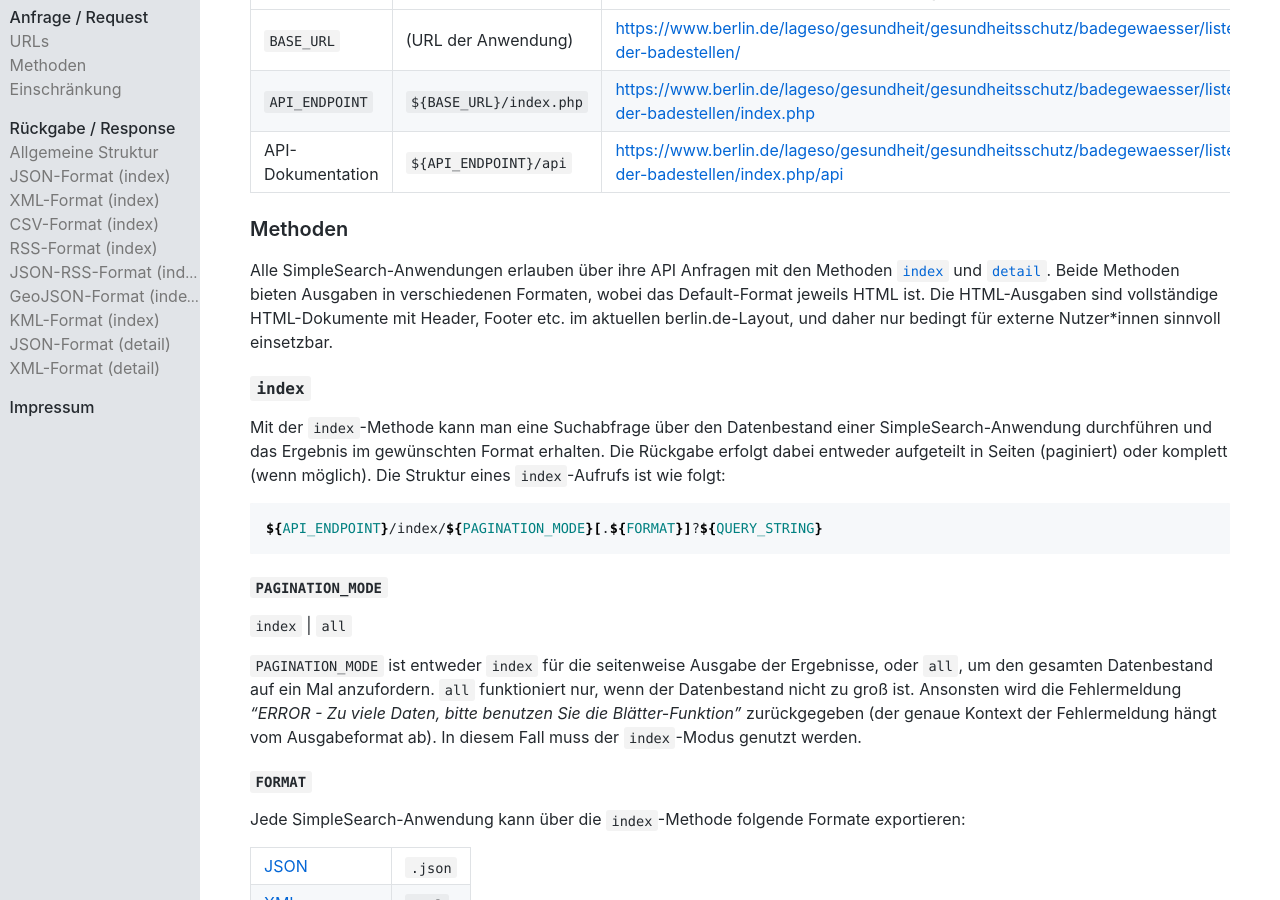
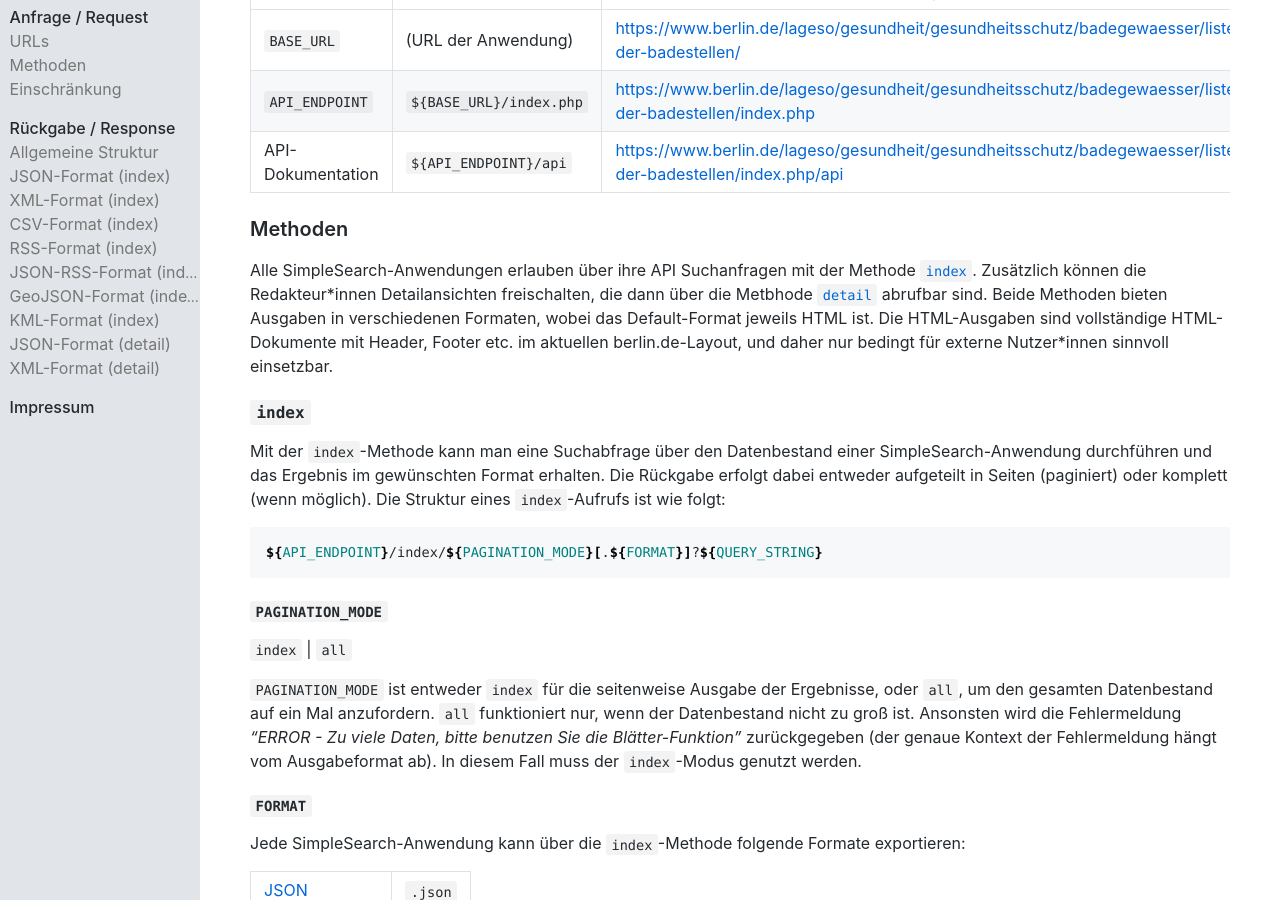
Before and after one commit to berlinonline/open-data-handbuch, a Jekyll site: the page built from simplesearch-api/index.md, in a window 1280 px wide and 900 px high, scrolled down 1467 px. Built offline with Jekyll 4.4.1, drawn with Linux system fonts in a browser that asks for light colours; our own code applies the rules of GitHub Pages for plain Markdown files; comment, search, counter and statistics services are not loaded; some of the changed text lies outside the part shown.

Commit message:
fix info about simplesearch detail method

```diff
--- a/simplesearch-api/index.md
+++ b/simplesearch-api/index.md
@@ -65,7 +65,8 @@ API-Dokumentation | `${API_ENDPOINT}/api` | [https://www.berlin.de/lageso/gesund
 
 ### Methoden
 
-Alle SimpleSearch-Anwendungen erlauben über ihre API Anfragen mit den Methoden [`index`](#index) und [`detail`](#detail).
+Alle SimpleSearch-Anwendungen erlauben über ihre API Suchanfragen mit der Methode [`index`](#index).
+Zusätzlich können die Redakteur\*innen Detailansichten freischalten, die dann über die Metbhode [`detail`](#detail) abrufbar sind.
 Beide Methoden bieten Ausgaben in verschiedenen Formaten, wobei das Default-Format jeweils HTML ist.
 Die HTML-Ausgaben sind vollständige HTML-Dokumente mit Header, Footer etc. im aktuellen berlin.de-Layout, und daher nur bedingt für externe Nutzer*innen sinnvoll einsetzbar.
 
```
Also changed, not shown: other parts of simplesearch-api/index.md (+2 -2 lines), parts/simplesearch-api.md (+3 -2 lines), CHANGELOG.md.
